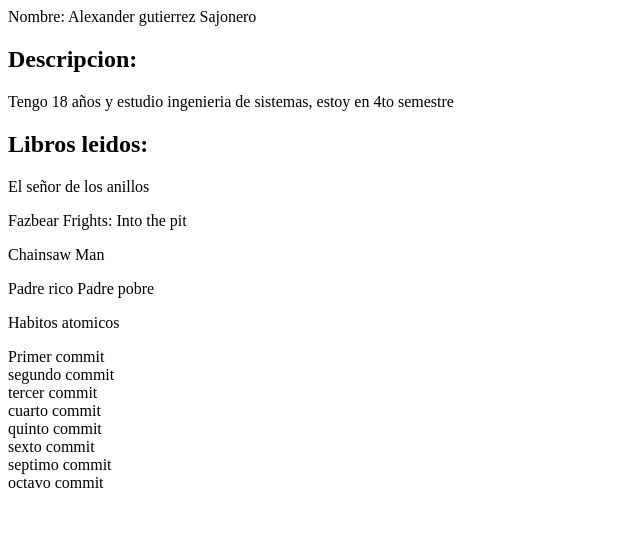
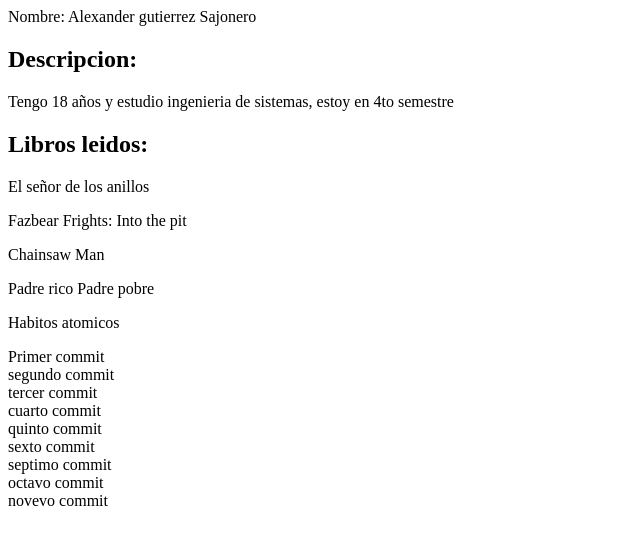
Before and after one commit to Pleylex/buenas_practicas, a plain HTML site: page index.html in a window 1280 px wide. Shown: the whole page, without its empty margins (0-640 px from the left). Drawn offline with Linux system fonts and the light colour scheme.

Commit message:
nine commit

```diff
--- a/index.html
+++ b/index.html
@@ -34,4 +34,5 @@
 <div>sexto commit</div>
 <div>septimo commit</div>
 <div>octavo commit</div>
+<div>novevo commit</div>
 </html>
```
